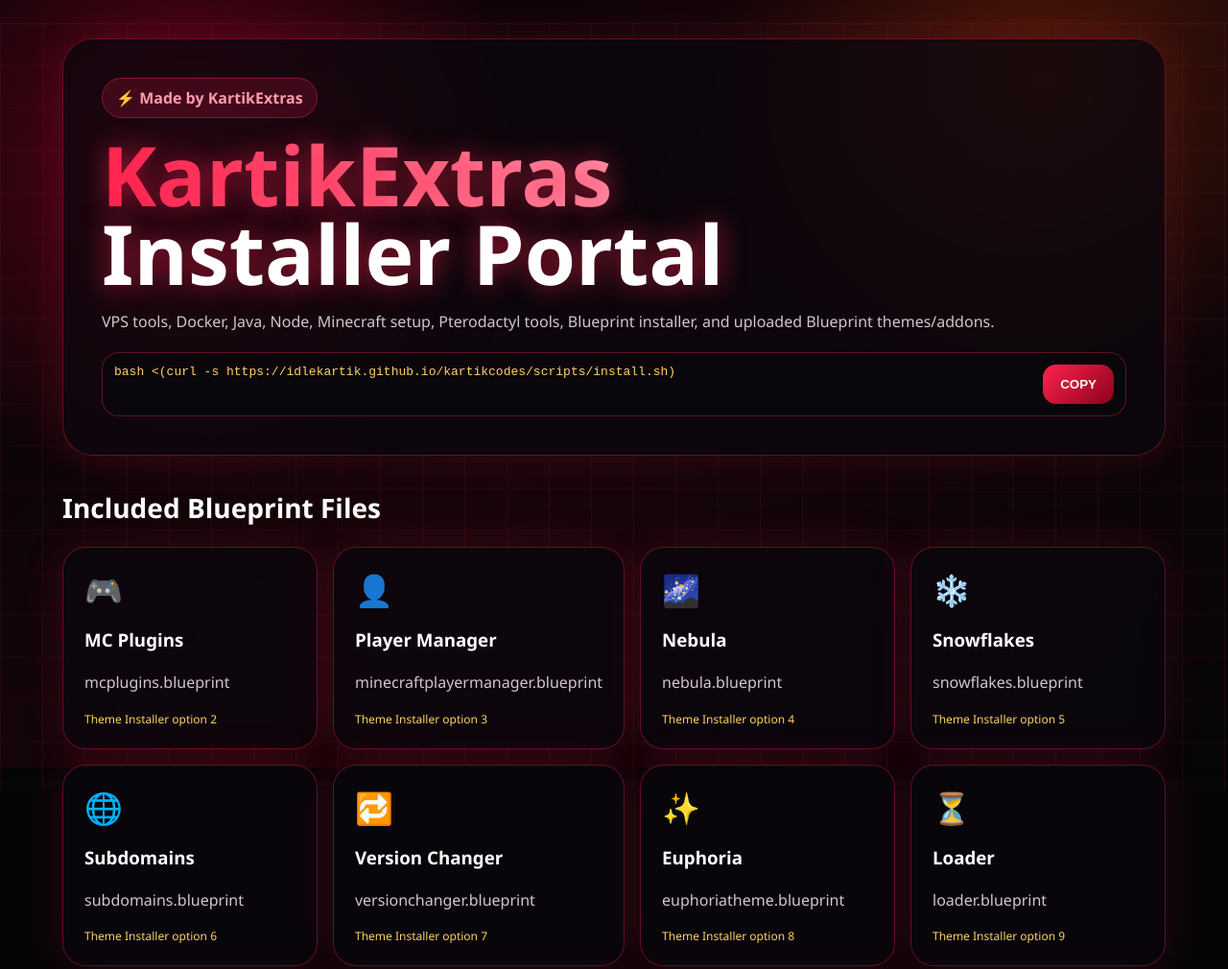
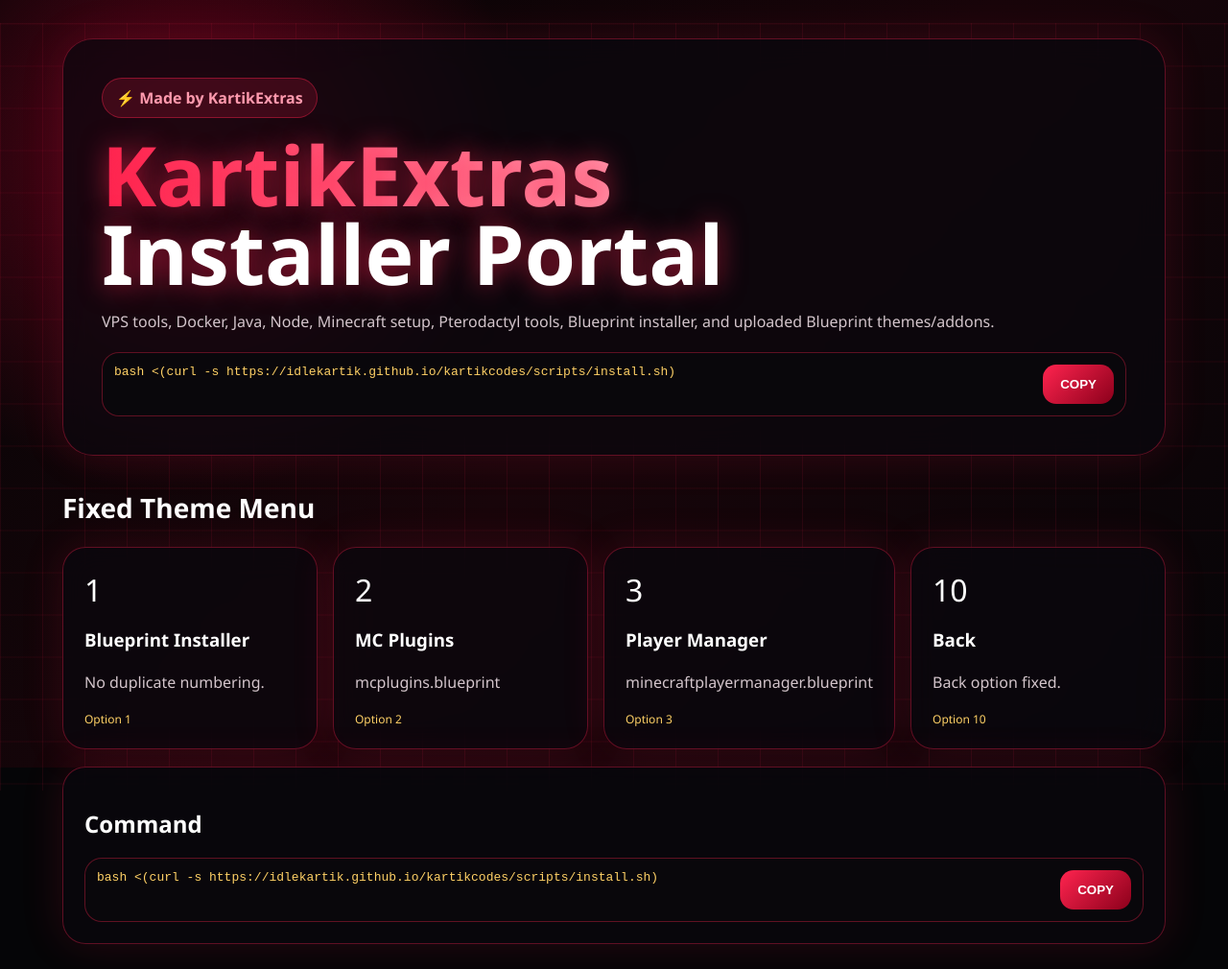
Before and after one commit to idlekartik/kartikcodes, a plain HTML site: page index.html in a window 1280 px wide. Shown: the top 1010 px of the page at 96% size. Drawn offline with Linux system fonts and the light colour scheme.

Commit message:
Update index.html

```diff
--- a/index.html
+++ b/index.html
@@ -5,15 +5,14 @@
 <title>KartikExtras Installer Portal</title>
 <meta name="viewport" content="width=device-width, initial-scale=1.0">
 <style>
-*{box-sizing:border-box}body{margin:0;min-height:100vh;font-family:Segoe UI,Arial;background:#050507;color:#fff;overflow-x:hidden}
-.bg{position:fixed;inset:0;z-index:-3;background:radial-gradient(circle at 15% 20%,rgba(255,0,60,.35),transparent 28%),radial-gradient(circle at 85% 10%,rgba(255,85,0,.22),transparent 26%),linear-gradient(135deg,#040405,#18050a,#050507)}
+body{margin:0;min-height:100vh;font-family:Segoe UI,Arial;background:#050507;color:#fff;overflow-x:hidden}
+.bg{position:fixed;inset:0;z-index:-3;background:radial-gradient(circle at 15% 20%,rgba(255,0,60,.35),transparent 28%),linear-gradient(135deg,#040405,#18050a,#050507)}
 .grid{position:fixed;inset:0;z-index:-2;background-image:linear-gradient(rgba(255,36,79,.09) 1px,transparent 1px),linear-gradient(90deg,rgba(255,36,79,.09) 1px,transparent 1px);background-size:44px 44px;animation:move 9s linear infinite}
-@keyframes move{to{transform:translateY(44px)}}.wrap{width:min(1150px,94%);margin:auto;padding:40px 0}
-.hero,.card,.panel{background:rgba(10,8,14,.72);border:1px solid rgba(255,36,79,.35);backdrop-filter:blur(16px);box-shadow:0 0 45px rgba(255,36,79,.14)}
+@keyframes move{to{transform:translateY(44px)}}.wrap{width:min(1150px,94%);margin:auto;padding:40px 0}.hero,.card,.panel{background:rgba(10,8,14,.72);border:1px solid rgba(255,36,79,.35);backdrop-filter:blur(16px);box-shadow:0 0 45px rgba(255,36,79,.14)}
 .hero{border-radius:32px;padding:40px}.badge{display:inline-block;background:rgba(255,36,79,.16);border:1px solid rgba(255,36,79,.4);border-radius:99px;padding:9px 14px;color:#ff9aae;font-weight:800}
-h1{font-size:clamp(42px,8vw,86px);line-height:.95;margin:18px 0;text-shadow:0 0 28px rgba(255,36,79,.6)}.name{background:linear-gradient(90deg,#fff,#ff244f,#ff9aae,#fff);background-size:300%;-webkit-background-clip:text;color:transparent;animation:text 3s linear infinite}
-@keyframes text{to{background-position:300%}}p{color:#d3c5cb;line-height:1.65}.cmd{display:flex;gap:10px;margin-top:18px;background:#09070b;border:1px solid rgba(255,36,79,.35);border-radius:18px;padding:12px}code{flex:1;color:#ffd166;overflow:auto;white-space:nowrap}
-button{border:0;border-radius:14px;padding:13px 18px;background:linear-gradient(135deg,#ff244f,#8b001b);color:#fff;font-weight:900;cursor:pointer}.cards{display:grid;grid-template-columns:repeat(4,1fr);gap:16px;margin-top:22px}.card{border-radius:24px;padding:22px;min-height:180px}.icon{font-size:32px}.mini{color:#ffd166;font-size:12px;margin-top:12px}.panel{border-radius:24px;padding:22px;margin-top:18px}.section{font-size:28px;margin:35px 0 10px}footer{text-align:center;margin-top:35px;color:#a99aa1}
+h1{font-size:clamp(42px,8vw,86px);line-height:.95;margin:18px 0;text-shadow:0 0 28px rgba(255,36,79,.6)}.name{background:linear-gradient(90deg,#fff,#ff244f,#ff9aae,#fff);background-size:300%;-webkit-background-clip:text;color:transparent;animation:text 3s linear infinite}@keyframes text{to{background-position:300%}}
+p{color:#d3c5cb;line-height:1.65}.cmd{display:flex;gap:10px;margin-top:18px;background:#09070b;border:1px solid rgba(255,36,79,.35);border-radius:18px;padding:12px}code{flex:1;color:#ffd166;overflow:auto;white-space:nowrap}
+button{border:0;border-radius:14px;padding:13px 18px;background:linear-gradient(135deg,#ff244f,#8b001b);color:#fff;font-weight:900;cursor:pointer}.cards{display:grid;grid-template-columns:repeat(4,1fr);gap:16px;margin-top:22px}.card{border-radius:24px;padding:22px;min-height:150px}.icon{font-size:32px}.mini{color:#ffd166;font-size:12px;margin-top:12px}.panel{border-radius:24px;padding:22px;margin-top:18px}.section{font-size:28px;margin:35px 0 10px}footer{text-align:center;margin-top:35px;color:#a99aa1}
 @media(max-width:850px){.cards{grid-template-columns:1fr}.cmd{flex-direction:column}h1{font-size:42px}}
 </style>
 </head>
@@ -26,16 +25,12 @@
 <p>VPS tools, Docker, Java, Node, Minecraft setup, Pterodactyl tools, Blueprint installer, and uploaded Blueprint themes/addons.</p>
 <div class="cmd"><code id="main">bash &lt;(curl -s https://idlekartik.github.io/kartikcodes/scripts/install.sh)</code><button onclick="copy('main')">COPY</button></div>
 </section>
-<h2 class="section">Included Blueprint Files</h2>
+<h2 class="section">Fixed Theme Menu</h2>
 <div class="cards">
-<div class="card"><div class="icon">🎮</div><h3>MC Plugins</h3><p>mcplugins.blueprint</p><div class="mini">Theme Installer option 2</div></div>
-<div class="card"><div class="icon">👤</div><h3>Player Manager</h3><p>minecraftplayermanager.blueprint</p><div class="mini">Theme Installer option 3</div></div>
-<div class="card"><div class="icon">🌌</div><h3>Nebula</h3><p>nebula.blueprint</p><div class="mini">Theme Installer option 4</div></div>
-<div class="card"><div class="icon">❄️</div><h3>Snowflakes</h3><p>snowflakes.blueprint</p><div class="mini">Theme Installer option 5</div></div>
-<div class="card"><div class="icon">🌐</div><h3>Subdomains</h3><p>subdomains.blueprint</p><div class="mini">Theme Installer option 6</div></div>
-<div class="card"><div class="icon">🔁</div><h3>Version Changer</h3><p>versionchanger.blueprint</p><div class="mini">Theme Installer option 7</div></div>
-<div class="card"><div class="icon">✨</div><h3>Euphoria</h3><p>euphoriatheme.blueprint</p><div class="mini">Theme Installer option 8</div></div>
-<div class="card"><div class="icon">⏳</div><h3>Loader</h3><p>loader.blueprint</p><div class="mini">Theme Installer option 9</div></div>
+<div class="card"><div class="icon">1</div><h3>Blueprint Installer</h3><p>No duplicate numbering.</p><div class="mini">Option 1</div></div>
+<div class="card"><div class="icon">2</div><h3>MC Plugins</h3><p>mcplugins.blueprint</p><div class="mini">Option 2</div></div>
+<div class="card"><div class="icon">3</div><h3>Player Manager</h3><p>minecraftplayermanager.blueprint</p><div class="mini">Option 3</div></div>
+<div class="card"><div class="icon">10</div><h3>Back</h3><p>Back option fixed.</p><div class="mini">Option 10</div></div>
 </div>
 <div class="panel"><h2>Command</h2><div class="cmd"><code id="c1">bash &lt;(curl -s https://idlekartik.github.io/kartikcodes/scripts/install.sh)</code><button onclick="copy('c1')">COPY</button></div></div>
 <footer>Made by KartikExtras</footer>
```
